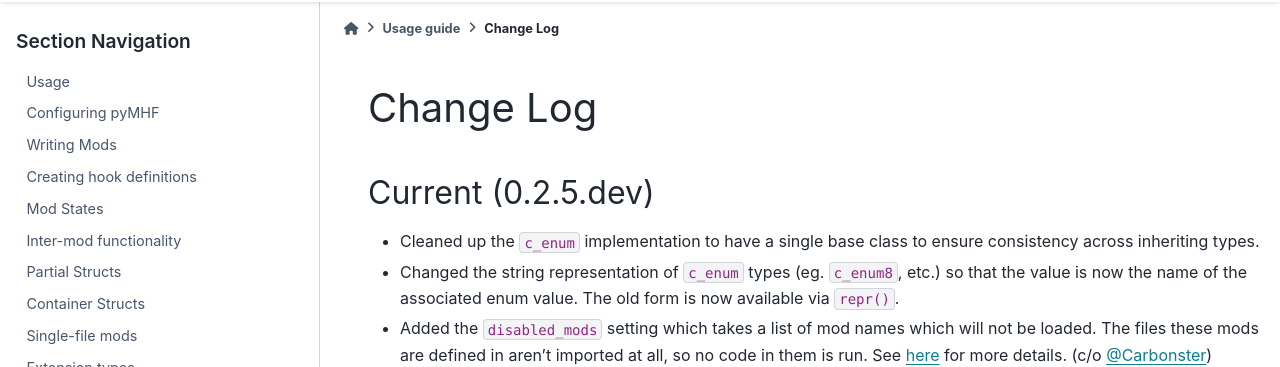
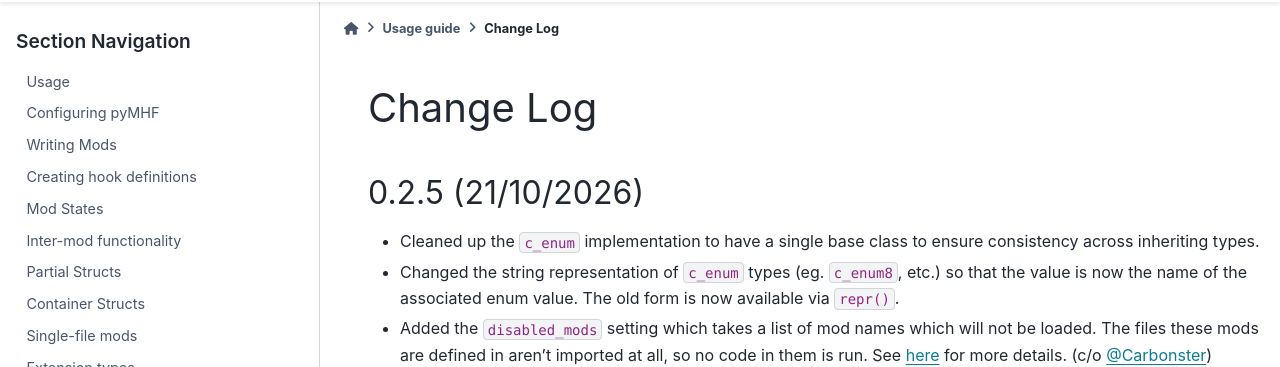
Before and after one commit to monkeyman192/pyMHF, a Sphinx documentation site: the page built from docs/docs/change_log.rst, in a window 1280 px wide and 900 px high. Shown: the part 62-429 px from the top of the window. Built offline with Sphinx 7.4.7 and the PyData theme 0.15.4, drawn with Linux system fonts in a browser that asks for light colours; pages that are not in the unit, such as notebooks, are missing from menus.

Commit message:
Update version in change log

```diff
--- a/docs/docs/change_log.rst
+++ b/docs/docs/change_log.rst
@@ -1,8 +1,8 @@
 Change Log
 ==========
 
-Current (0.2.5.dev)
--------------------
+0.2.5 (21/10/2026)
+------------------
 
 - Cleaned up the ``c_enum`` implementation to have a single base class to ensure consistency across inheriting types.
 - Changed the string representation of ``c_enum`` types (eg. ``c_enum8``, etc.) so that the value is now the name of the associated enum value. The old form is now available via ``repr()``.
--- a/docs/docs/single_file_mods.rst
+++ b/docs/docs/single_file_mods.rst
@@ -55,7 +55,7 @@ The steps to run the above script from scratch (ie. with no ``uv`` installed) ar
     python -m pip install uv
     uv run script.py
 
-In the above ensure that the ``python`` command runs a python version of at least 3.9.
+In the above ensure that the ``python`` command runs a python version of at least 3.10.
 Replace `script.py` with the name of the script as it was saved.
 
 Note that the line ``load_mod_file(__file__)`` in the above script is what tells python to run the script with pyMHF.
--- a/docs/index.rst
+++ b/docs/index.rst
@@ -7,7 +7,7 @@ pyMHF is also able to run single python files as a mod. To do so, using `uv <htt
 .. important::
    When using uv as a package manager, it's very important that you DO NOT let uv use its managed python installs with pyMHF.
    These python builds do not seem to like being injected and will cause the target process to crash.
-   It is recommended that you have a python version between 3.9+ installed from the official python source,
+   It is recommended that you have a python version between 3.10+ installed from the official python source,
    and you can potentially even set the ``UV_NO_MANAGED_PYTHON`` environment variable to ``false`` on your system to force uv to use the system installs.
 
 Features
```
